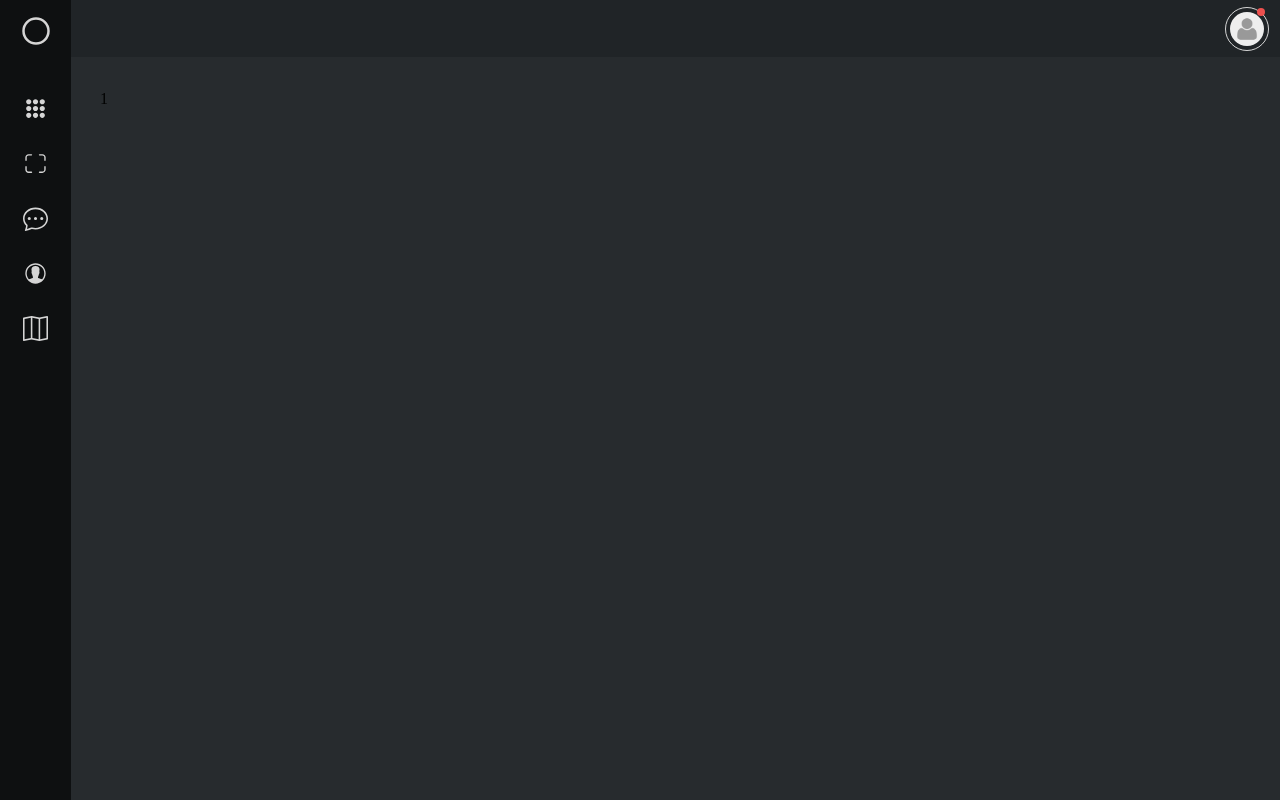
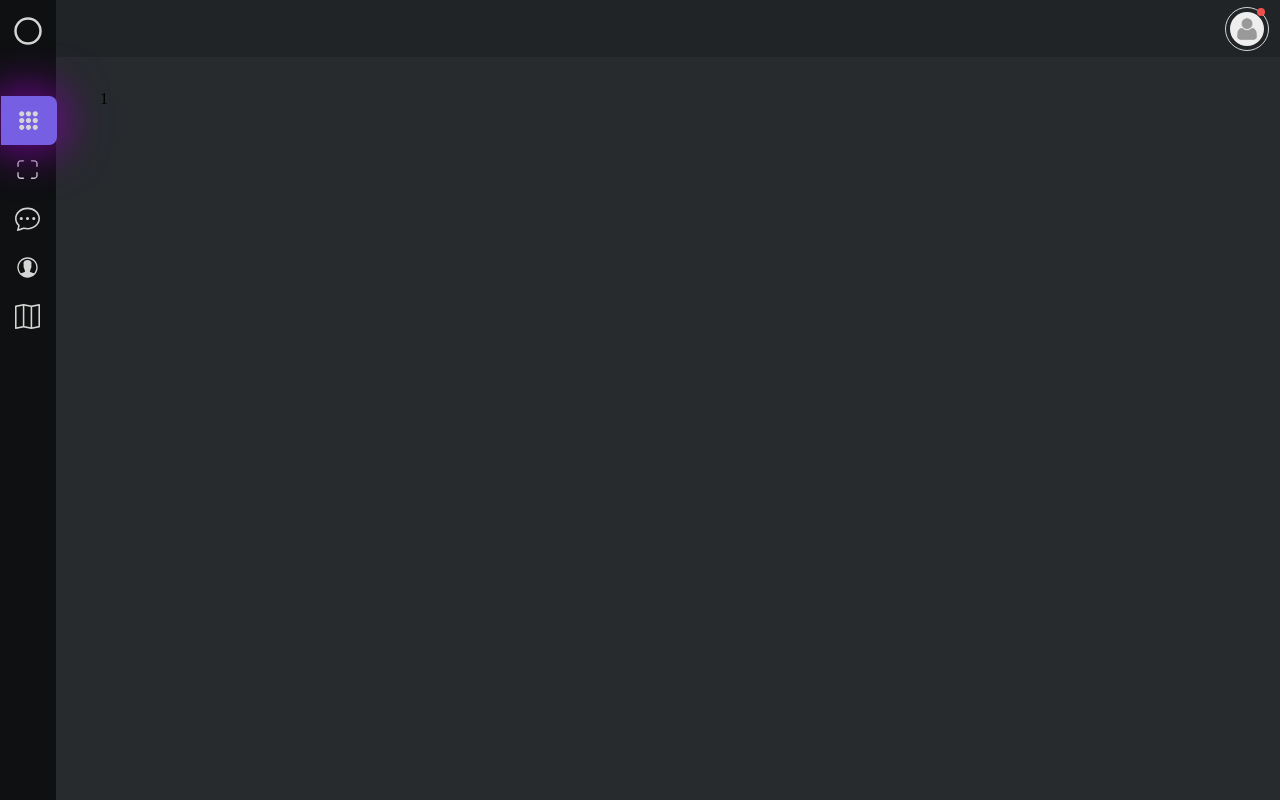
Before and after one commit to SlavAbent/dashboard, a React (Create React App) app: page / in a window 1280 px wide. Built offline with nearby package versions, Linux system fonts and the light colour scheme.

Commit message:
styling aside with refactor

```diff
--- a/src/components/Aside/Aside.styled.ts
+++ b/src/components/Aside/Aside.styled.ts
@@ -5,7 +5,6 @@ const AsideWrapper = styled.div`
     flex-direction: column;
     align-items: center;
     width: 60px;
-    padding: ${props => props.theme.padding.small};
     padding-top: ${props => props.theme.padding.default};
     background-color: ${props => props.theme.colors.darkTheme.grey_dark};
 `;
--- a/src/links/Links.style.ts
+++ b/src/links/Links.style.ts
@@ -1,23 +1,37 @@
-import { Link } from 'react-router-dom'
+import { NavLink } from 'react-router-dom'
 import styled from 'styled-components'
 
 const LinksContainer = styled.div`
     display: flex;
     flex-direction: column;
     align-items: center;
-    width: 30px;
+    width: 100%;
     margin-bottom: 50px;
 `;
 
-const LinkAnchor = styled(Link)`
-    width: 25px;
-    height: 25px;
-    margin-bottom: 30px;
+const LinkAnchor = styled(NavLink)`
+    display: flex;
+    justify-content: center;
+    width: 100%;
+    height: 100%;
+    padding-top: 12px;
+    padding-bottom: 12px;
+    background-color: inherit;
+    transition: .3s;
 
     svg {
-        width: 100%;
-        height: 100%;
+        width: 25px;
+        height: 25px;
         color: ${props => props.theme.colors.lighterMain}
+    }
+
+    &.active {
+      background-color: ${props => props.theme.colors.purple};
+      border-top-right-radius: 8px;
+      border-bottom-right-radius: 8px;
+      position: relative;
+      left: 1px;
+      box-shadow: ${props => props.theme.decoration.boxShadow.purple};
     }
 `;
 
--- a/src/links/Links.tsx
+++ b/src/links/Links.tsx
@@ -8,11 +8,11 @@ import { LinksContainer, LinkAnchor } from './Links.style'
 export const Links = () => {
     return  (
         <LinksContainer>
-            <LinkAnchor to="/"><IoIosKeypad/></LinkAnchor>
-            <LinkAnchor to="UI"><IoIosQrScanner/></LinkAnchor>
-            <LinkAnchor to="Chat"><BsChatDots/></LinkAnchor>
-            <LinkAnchor to="Profile"><IoIosContact/></LinkAnchor>
-            <LinkAnchor to="Map"><BsMap/></LinkAnchor>
+            <LinkAnchor className={({isActive}) => isActive ? ' active' : ''} to="/"><IoIosKeypad/></LinkAnchor>
+            <LinkAnchor className={({isActive}) => isActive ? ' active' : ''} to="UI"><IoIosQrScanner/></LinkAnchor>
+            <LinkAnchor className={({isActive}) => isActive ? ' active' : ''} to="Chat"><BsChatDots/></LinkAnchor>
+            <LinkAnchor className={({isActive}) => isActive ? ' active' : ''} to="Profile"><IoIosContact/></LinkAnchor>
+            <LinkAnchor className={({isActive}) => isActive ? ' active' : ''} to="Map"><BsMap/></LinkAnchor>
         </LinksContainer>
     )
 }
--- a/src/routes/RoutesWrapper.tsx
+++ b/src/routes/RoutesWrapper.tsx
@@ -13,7 +13,6 @@ export interface IRoutesWrapper {}
 
 export const RoutesWrapper: React.FC<IRoutesWrapper> = (): JSX.Element => {
     return (
-        //ts-ignore
         <RoutesComponent>
             <Routes>
                 <Route path="/" element={<Main />} />
--- a/src/styles/themeMain.ts
+++ b/src/styles/themeMain.ts
@@ -41,6 +41,7 @@ const theme = {
         small: 'blur(16px)',
       },
       boxShadow: {
+        purple: '0px 0px 41px 8px rgba(116, 6, 150, 0.88)',
         dark: '0px 18px 40px rgba(0, 130, 145, 0.08)',
         default: '0px 2px 8px rgba(107, 138, 228, 0.12)',
         green: '0px 18px 40px rgba(39, 174, 96, 0.08)',
```
